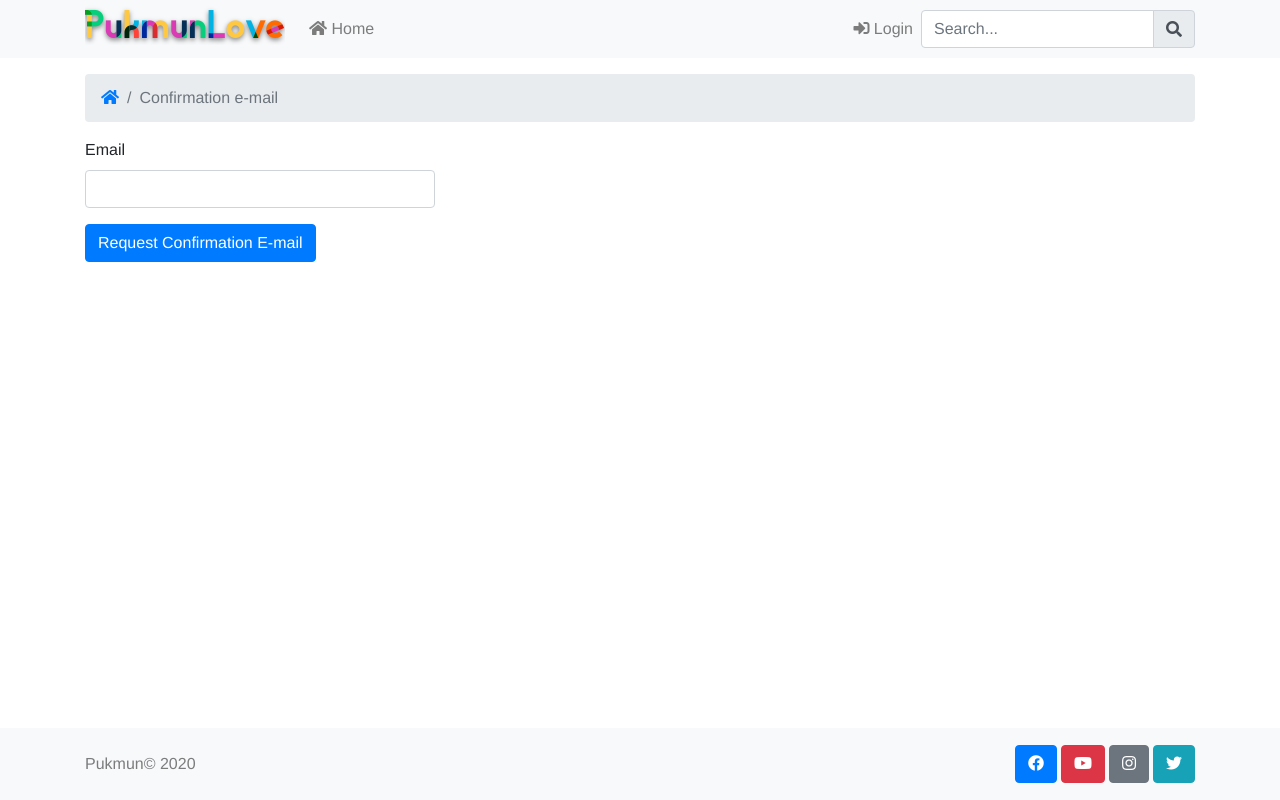
After one commit to xiringuelu/pukmun, a Flask app: page /confirmation_request in a window 1280 px wide. The commit adds this page. Run offline with Flask 2, Linux system fonts and the light colour scheme; some libraries are stand-ins or nearby versions.

Commit message:
confirmation emails added, user can change email

```diff
--- a/admin/__init__.py
+++ b/admin/__init__.py
@@ -4,8 +4,8 @@ from flask_login import current_user
 from flask import flash, redirect, url_for
 
 class PukmunUserModelView(sqla.ModelView):
-    column_list = ('username', 'email', 'is_admin')
-    column_filters = ('username', 'email', 'is_admin')
+    column_list = ('username', 'email', 'is_admin', 'confirmed')
+    column_filters = ('username', 'email', 'is_admin', 'confirmed')
     column_searchable_list = ('username', 'email')
     def is_accessible(self):
         return current_user.is_authenticated and current_user.is_admin
--- a/app/forms.py
+++ b/app/forms.py
@@ -11,7 +11,6 @@ class UploadAvatarForm(FlaskForm):
         FileRequired(),
         FileAllowed(['jpg', 'png'], 'The file format should be .jpg or .png.')
     ])
-    style={'class': 'ourClasses', 'style': 'width:50%; other_css_style;'}
     submit = SubmitField('Upload')
 
 class CropAvatarForm(FlaskForm):
@@ -22,7 +21,7 @@ class CropAvatarForm(FlaskForm):
     submit = SubmitField('Crop')
 
 class LoginForm(FlaskForm):
-    username = StringField('Username', validators=[DataRequired(), Regexp(r'^\w+$', message="Username must contain only letters numbers or underscore")])
+    username_or_email = StringField('Username or E-mail', validators=[DataRequired()])
     password = PasswordField('Password', validators=[DataRequired()])
     remember_me = BooleanField('Remember Me')
     submit = SubmitField('Sign In')
@@ -51,18 +50,26 @@ class RegistrationForm(FlaskForm):
 
 class EditProfileForm(FlaskForm):
     username = StringField('Username', validators=[DataRequired(), Regexp(r'^\w+$', message="Username must contain only letters numbers or underscore")])
+    email = StringField('Email (you will need to confirm your new e-mail)', validators=[DataRequired(), Email()])
     about_me = CKEditorField('About me (500 max.)', validators=[Length(min=0, max=500)])
     submit = SubmitField('Submit')
 
-    def __init__(self, original_username, *args, **kwargs):
+    def __init__(self, original_username, original_email, *args, **kwargs):
         super(EditProfileForm, self).__init__(*args, **kwargs)
         self.original_username = original_username
+        self.original_email = original_email
 
     def validate_username(self, username):
-        if username.data != self.original_username:
-            user = User.query.filter_by(username=self.username.data).first()
+        if username.data.lower() != self.original_username.lower():
+            user = User.query.filter(User.username.ilike(self.username.data)).first()
             if user is not None:
                 raise ValidationError('Please use a different username.')
+
+    def validate_email(self, email):
+        if email.data.lower() != self.original_email.lower():
+            user = User.query.filter(User.email.ilike(self.email.data)).first()
+            if user is not None:
+                raise ValidationError('Please use a different e-mail.')
 
 class EmptyForm(FlaskForm):
     submit = SubmitField('Submit')
@@ -97,6 +104,10 @@ class ResetPasswordRequestForm(FlaskForm):
     email = StringField('Email', validators=[DataRequired(), Email()])
     submit = SubmitField('Request Password Reset')
 
+class ConfirmationRequestForm(FlaskForm):
+    email = StringField('Email', validators=[DataRequired(), Email()])
+    submit = SubmitField('Request Confirmation E-mail')
+
 class ResetPasswordForm(FlaskForm):
     password = PasswordField('Password', validators=[DataRequired()])
     password2 = PasswordField(
--- a/app/routes.py
+++ b/app/routes.py
@@ -1,12 +1,12 @@
 from flask import render_template, flash, redirect, url_for, request, session, send_from_directory, Markup
 from app import login, app, db, avatars
-from app.forms import LoginForm, RegistrationForm, EditProfileForm, EmptyForm, RecipeForm, ResetPasswordRequestForm, ResetPasswordForm, CropAvatarForm, UploadAvatarForm, CommentForm
+from app.forms import ConfirmationRequestForm, LoginForm, RegistrationForm, EditProfileForm, EmptyForm, RecipeForm, ResetPasswordRequestForm, ResetPasswordForm, CropAvatarForm, UploadAvatarForm, CommentForm
 from flask_login import current_user, login_user, logout_user, login_required
 from app.models import User, Recipe, Comment, Notification, Vote, RecipeLike
 from werkzeug.urls import url_parse
 from werkzeug.utils import secure_filename
 from datetime import datetime, timedelta
-from email_tools import send_password_reset_email
+from email_tools import send_password_reset_email, send_confirmation_email
 from sqlalchemy import and_, or_, func
 import os, timeago, sys
 from random import randint
@@ -157,9 +157,12 @@ def login():
         return redirect(url_for('index'))
     form = LoginForm()
     if form.validate_on_submit():
-        user = User.query.filter(User.username.ilike(form.username.data)).first()
+        user = User.query.filter(or_(User.username.ilike(form.username_or_email.data), User.email.ilike(form.username_or_email.data))).first()
         if user is None or not user.check_password(form.password.data):
             flash('Invalid username or password', 'alert-danger')
+            return redirect(url_for('login'))
+        elif not user.confirmed:
+            flash(f'You still need to confirm your email. Didn\'t get the email. <a href="{url_for("confirmation_request")}"><strong>Send me another confirmation email</strong></a>', 'alert-danger')
             return redirect(url_for('login'))
         login_user(user, remember=form.remember_me.data)
         flash('Logged in successfully!', 'alert-success')
@@ -185,7 +188,8 @@ def register():
         user.set_password(form.password.data)
         db.session.add(user)
         db.session.commit()
-        flash('Congratulations, you are now a registered user!', 'alert-success')
+        flash('User registered! Please check your e-mail to confirm your account.', 'alert-success')
+        send_confirmation_email(user)
         return redirect(url_for('login'))
     return render_template('register.html', title='Register', form=form)
 
@@ -210,7 +214,7 @@ def before_request():
 @app.route('/edit_profile', methods=['GET', 'POST'])
 @login_required
 def edit_profile():
-    form_edit_profile = EditProfileForm(current_user.username)
+    form_edit_profile = EditProfileForm(current_user.username, current_user.email)
     form_edit_avatar = UploadAvatarForm()
     if form_edit_avatar.validate_on_submit() and form_edit_avatar.submit.data:
         f = request.files.get('image')
@@ -220,11 +224,21 @@ def edit_profile():
     elif form_edit_profile.validate_on_submit() and form_edit_profile.submit.data:
         current_user.username = form_edit_profile.username.data
         current_user.about_me = form_edit_profile.about_me.data
+        flash('Your changes have been saved.', 'alert-success')
+        if current_user.email.lower() != form_edit_profile.email.data.lower():
+            current_user.email = form_edit_profile.email.data
+            current_user.confirmed = False
+            db.session.commit()
+            flash('Please check your e-mail to confirm your new e-mail address.', 'alert-info')
+            send_confirmation_email(current_user)
+            logout_user()
+            return redirect(url_for('login'))
+        current_user.email = form_edit_profile.email.data
         db.session.commit()
-        flash('Your changes have been saved.', 'alert-success')
         return redirect(url_for('user', username=current_user.username.lower()))
     elif request.method == 'GET':
         form_edit_profile.username.data = current_user.username
+        form_edit_profile.email.data = current_user.email
         form_edit_profile.about_me.data = current_user.about_me
     return render_template('edit_profile.html', title='Edit Profile',
                            form_avatar=form_edit_avatar, form_profile=form_edit_profile)
@@ -464,13 +478,27 @@ def reset_password_request():
         return redirect(url_for('index'))
     form = ResetPasswordRequestForm()
     if form.validate_on_submit():
-        user = User.query.filter_by(email=form.email.data).first()
+        user = User.query.filter(User.email.ilike(form.email.data)).first()
         if user:
             send_password_reset_email(user)
         flash('Check your email for the instructions to reset your password', 'alert-info')
         return redirect(url_for('login'))
     return render_template('reset_password_request.html',
                            title='Reset Password', form=form)
+
+@app.route('/confirmation_request', methods=['GET', 'POST'])
+def confirmation_request():
+    if current_user.is_authenticated:
+        return redirect(url_for('index'))
+    form = ConfirmationRequestForm()
+    if form.validate_on_submit():
+        user = User.query.filter(User.email.ilike(form.email.data)).first()
+        if user:
+            send_confirmation_email(user)
+        flash('Check your email for the instructions to confirm your account', 'alert-info')
+        return redirect(url_for('login'))
+    return render_template('confirmation_request.html',
+                           title='Confirmation Request', form=form)
 
 @app.route('/reset_password/<token>', methods=['GET', 'POST'])
 def reset_password(token):
@@ -486,6 +514,19 @@ def reset_password(token):
         flash('Your password has been reset.', 'alert-success')
         return redirect(url_for('login'))
     return render_template('reset_password.html', form=form)
+
+@app.route('/confirmation/<token>', methods=['GET', 'POST'])
+def confirmation(token):
+    if current_user.is_authenticated:
+        return redirect(url_for('index'))
+    user = User.verify_confirmation_token(token)
+    if not user:
+        return redirect(url_for('index'))
+    else:
+        user.confirmed = True
+        db.session.commit()
+        flash('Your e-mail has been confirmed.', 'alert-success')
+        return redirect(url_for('login'))
 
 @app.route('/avatars/<path:filename>')
 def get_avatar(filename):
--- /dev/null
+++ b/app/templates/confirmation_request.html
@@ -0,0 +1,17 @@
+{% extends "base.html" %}
+{% from 'bootstrap/form.html' import render_form, render_field %}
+
+{% block app_content %}
+    <nav aria-label="breadcrumb">
+        <ol class="breadcrumb">
+        <li class="breadcrumb-item"><a href="/"><i class="fas fa-home"></i></a></li>
+        <li class="breadcrumb-item active" aria-current="page">Confirmation e-mail</li>
+        </ol>
+    </nav>
+    <div class="row">
+        <div class="col-md-4">
+            {{ render_form(form) }}
+        </div>
+    </div>
+    <br>
+{% endblock %}
```
Also changed, not shown: app/models.py (+15 -0 lines), app/templates/_pages_recipes.html (+12 -12 lines), app/templates/email/confirmation.html (added, +12 -0 lines), app/templates/email/confirmation.txt (added, +11 -0 lines), email_tools/__init__.py (+10 -0 lines), migrations/versions/01eeecca2a3b_added_fields_for_email_confirmation_.py (added, +32 -0 lines).
